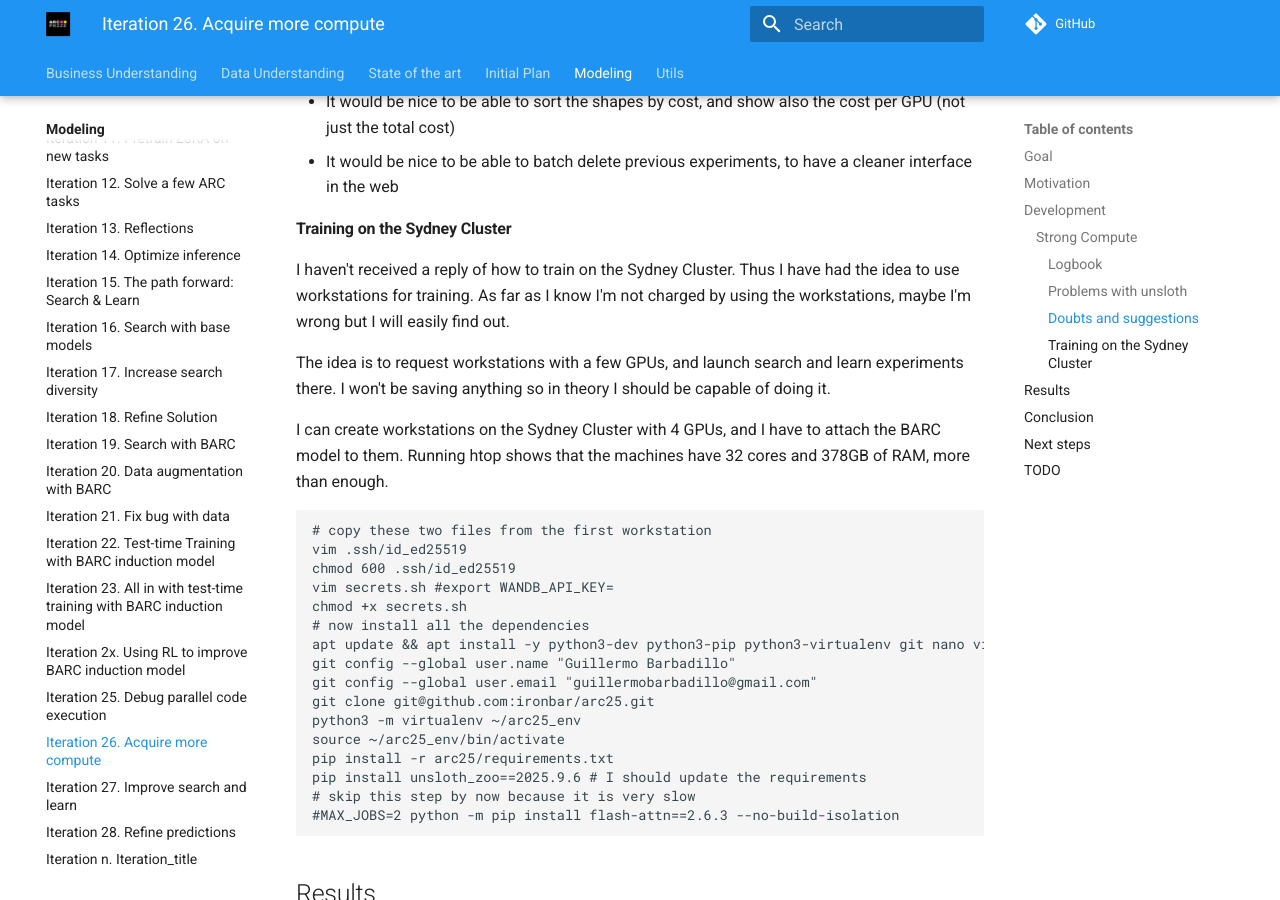
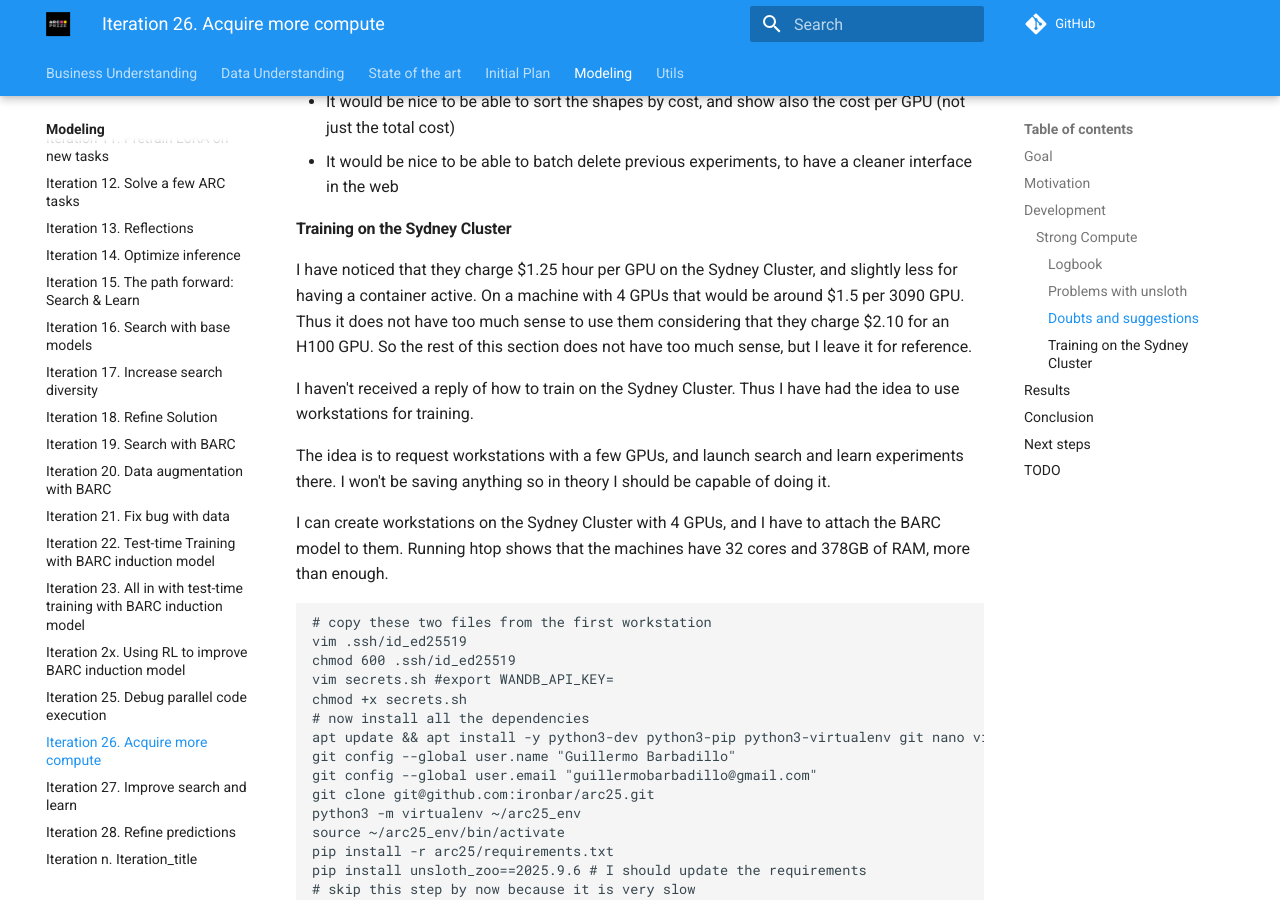
Before and after one commit to ironbar/arc25, an MkDocs documentation site: the page built from docs/modeling/Iteration_26_more_compute.md, in a window 1280 px wide and 900 px high, scrolled down 3647 px. Built offline with MkDocs 1.6.1 and Material for MkDocs 9.7.7, drawn with Linux system fonts in a browser that asks for light colours; comment, search, counter and statistics services are not loaded.

Commit message:
updated document with costs of training on sydney cluster

```diff
--- a/docs/modeling/Iteration_26_more_compute.md
+++ b/docs/modeling/Iteration_26_more_compute.md
@@ -144,9 +144,13 @@ pip install unsloth_zoo==2025.9.6
 
 #### Training on the Sydney Cluster
 
+I have noticed that they charge $1.25 hour per GPU on the Sydney Cluster, and slightly less for
+having a container active. On a machine with 4 GPUs that would be around $1.5 per 3090 GPU. Thus
+it does not have too much sense to use them considering that they charge $2.10 for an H100 GPU.
+So the rest of this section does not have too much sense, but I leave it for reference.
+
 I haven't received a reply of how to train on the Sydney Cluster. Thus I have had the idea to use
-workstations for training. As far as I know I'm not charged by using the workstations, maybe I'm wrong
-but I will easily find out.
+workstations for training.
 
 The idea is to request workstations with a few GPUs, and launch search and learn experiments there.
 I won't be saving anything so in theory I should be capable of doing it.
```
